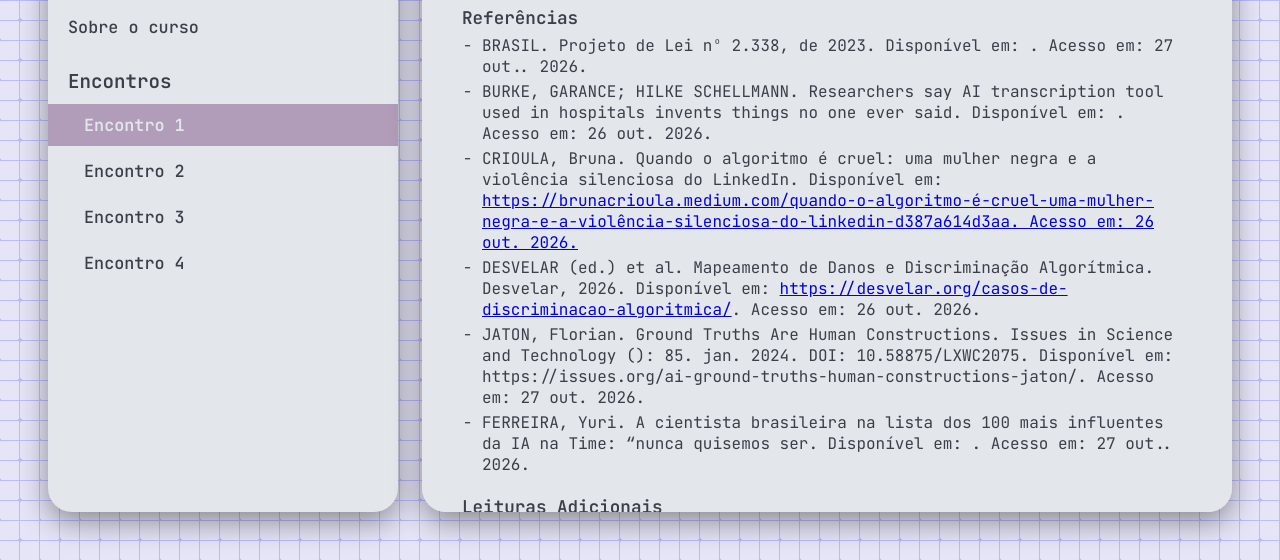
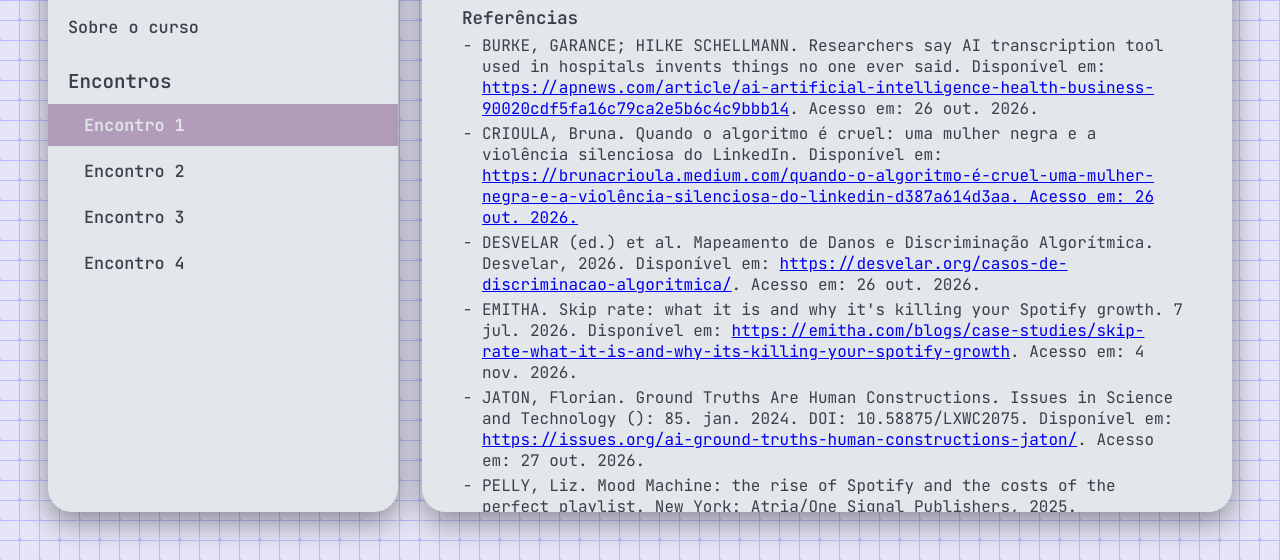
Before and after one commit to giovana-morais/ciencia_de_dados_responsavel, a plain HTML site: page docs/encontro_1.html in a window 1280 px wide. Shown: the part 240-800 px from the top of the page. Drawn offline with Linux system fonts and the light colour scheme.

Commit message:
corrige formatação das referências

```diff
--- a/docs/encontro_1.html
+++ b/docs/encontro_1.html
@@ -32,26 +32,28 @@
                 <h2>Encontro 1 - O Mito da Neutralidade e Justiça Algorítmica</h2>
                 <div class="content-section">
                     <ul class="topics-list">
-                        <li><a href="https://exemplo.com/slides1" target="_blank" rel="noopener noreferrer" class="content-link">slides</a></li>
-                        <li><a href="https://exemplo.com/notebook1" target="_blank" rel="noopener noreferrer" class="content-link">notebook</a></li>
+                        <li><a href="../encontro_1/encontro_1.pdf" target="_blank" rel="noopener noreferrer" class="content-link">slides</a></li>
+                        <li><a href="../encontro_1/ENEM_impacto_das_escolhas.ipynb" target="_blank" rel="noopener noreferrer" class="content-link">notebook</a></li>
                     </ul>
 
                     <div class="content-block">
                         <h3>Referências</h3>
                         <ul>
-                            <li>BRASIL. Projeto de Lei nº 2.338, de 2023. Disponível em: <https://www25.senado.leg.br/web/atividade/materias/-/materia/157233>. Acesso em: 27 out.. 2026.</li>
-                            <li>BURKE, GARANCE; HILKE SCHELLMANN. Researchers say AI transcription tool used in hospitals invents things no one ever said. Disponível em: <https://apnews.com/article/ai-artificial-intelligence-health-business-90020cdf5fa16c79ca2e5b6c4c9bbb14>. Acesso em: 26 out. 2026.</li>
+                            <li>BURKE, GARANCE; HILKE SCHELLMANN. Researchers say AI transcription tool used in hospitals invents things no one ever said. Disponível em: <a href="https://apnews.com/article/ai-artificial-intelligence-health-business-90020cdf5fa16c79ca2e5b6c4c9bbb14"</a>https://apnews.com/article/ai-artificial-intelligence-health-business-90020cdf5fa16c79ca2e5b6c4c9bbb14</a>. Acesso em: 26 out. 2026.</li>
                             <li>CRIOULA, Bruna. Quando o algoritmo é cruel: uma mulher negra e a violência silenciosa do LinkedIn. Disponível em: <a target="_blank" href="https://brunacrioula.medium.com/quando-o-algoritmo-%C3%A9-cruel-uma-mulher-negra-e-a-viol%C3%AAncia-silenciosa-do-linkedin-d387a614d3aa">https://brunacrioula.medium.com/quando-o-algoritmo-é-cruel-uma-mulher-negra-e-a-violência-silenciosa-do-linkedin-d387a614d3aa</qa>. Acesso em: 26 out. 2026.</a></li>
                             <li>DESVELAR (ed.) et al. Mapeamento de Danos e Discriminação Algorítmica. Desvelar, 2026. Disponível em: <a target="_blank" href="https://desvelar.org/casos-de-discriminacao-algoritmica/">https://desvelar.org/casos-de-discriminacao-algoritmica/</a>. Acesso em: 26 out. 2026.</li>
-                            <li>JATON, Florian. Ground Truths Are Human Constructions. Issues in Science and Technology (): 85. jan. 2024. DOI: 10.58875/LXWC2075. Disponível em: https://issues.org/ai-ground-truths-human-constructions-jaton/. Acesso em: 27 out. 2026.</li>
-                            <li>FERREIRA, Yuri. A cientista brasileira na lista dos 100 mais influentes da IA na Time: “nunca quisemos ser. Disponível em: <https://revistaforum.com.br/tecnologia/a-cientista-brasileira-na-lista-dos-100-mais-influentes-da-ia-na-time-nunca-quisemos-ser-milionarios/>. Acesso em: 27 out.. 2026.</li>
+                            <li>EMITHA. Skip rate: what it is and why it's killing your Spotify growth. 7 jul. 2026. Disponível em: <a href="https://emitha.com/blogs/case-studies/skip-rate-what-it-is-and-why-its-killing-your-spotify-growth">https://emitha.com/blogs/case-studies/skip-rate-what-it-is-and-why-its-killing-your-spotify-growth</a>. Acesso em: 4 nov. 2026.</li>
+                            <li>JATON, Florian. Ground Truths Are Human Constructions. Issues in Science and Technology (): 85. jan. 2024. DOI: 10.58875/LXWC2075. Disponível em: <a href="https://issues.org/ai-ground-truths-human-constructions-jaton/">https://issues.org/ai-ground-truths-human-constructions-jaton/</a>. Acesso em: 27 out. 2026.</li>
+                            <li>PELLY, Liz. Mood Machine: the rise of Spotify and the costs of the perfect playlist. New York: Atria/One Signal Publishers, 2025.</li>
                         </ul>
                     </div>
 
                     <div class="content-block">
                         <h3>Leituras Adicionais</h3>
                         <ul>
+                            <li>FERREIRA, Yuri. A cientista brasileira na lista dos 100 mais influentes da IA na Time: "nunca quisemos ser milionários". Revista Fórum, 25 set. 2025. Disponível em: <a href="https://revistaforum.com.br/tecnologia/a-cientista-brasileira-na-lista-dos-100-mais-influentes-da-ia-na-time-nunca-quisemos-ser-milionarios/">https://revistaforum.com.br/tecnologia/a-cientista-brasileira-na-lista-dos-100-mais-influentes-da-ia-na-time-nunca-quisemos-ser-milionarios/</a>. Acesso em: 4 nov. 2026.</li>
                             <li>KARIM, Md. Ezazul. Bad action being moral due to necessary evil. Journal of Arts and Humanities, [s. l.], v. 9, n. 2, p. 127-132, fev. 2020. DOI: 10.18533/journal.v9i2.1847. Disponível em: https://www.theartsjournal.org/index.php/site/article/view/1847. Acesso em: 26 out. 2026.</li>
+                            <li>LISTENTOLOCAL. ListenToLocal Blog: support local music. Ithaca: ListenToLocal; Ithaca College, 2026. Disponível em: <a href="https://blog.listentolocal.org/">https://blog.listentolocal.org/</a>. Acesso em: 4 nov. 2026.</li>
                             <li>OLIVEIRA, Gustavo. Ciência de dados e ética. Introdução à Ciência de Dados. [s. l.: s. n.], 2021. Disponível em: <a href="https://gcpeixoto.github.io/ICD/ipynb/19-etica-dados.html">https://gcpeixoto.github.io/ICD/ipynb/19-etica-dados.html</a>. Acesso em: 2 nov. 2026.</li>
                         </ul>
                     </div>
```
Also changed, not shown: docs/encontro_4.html (+4 -2 lines).
